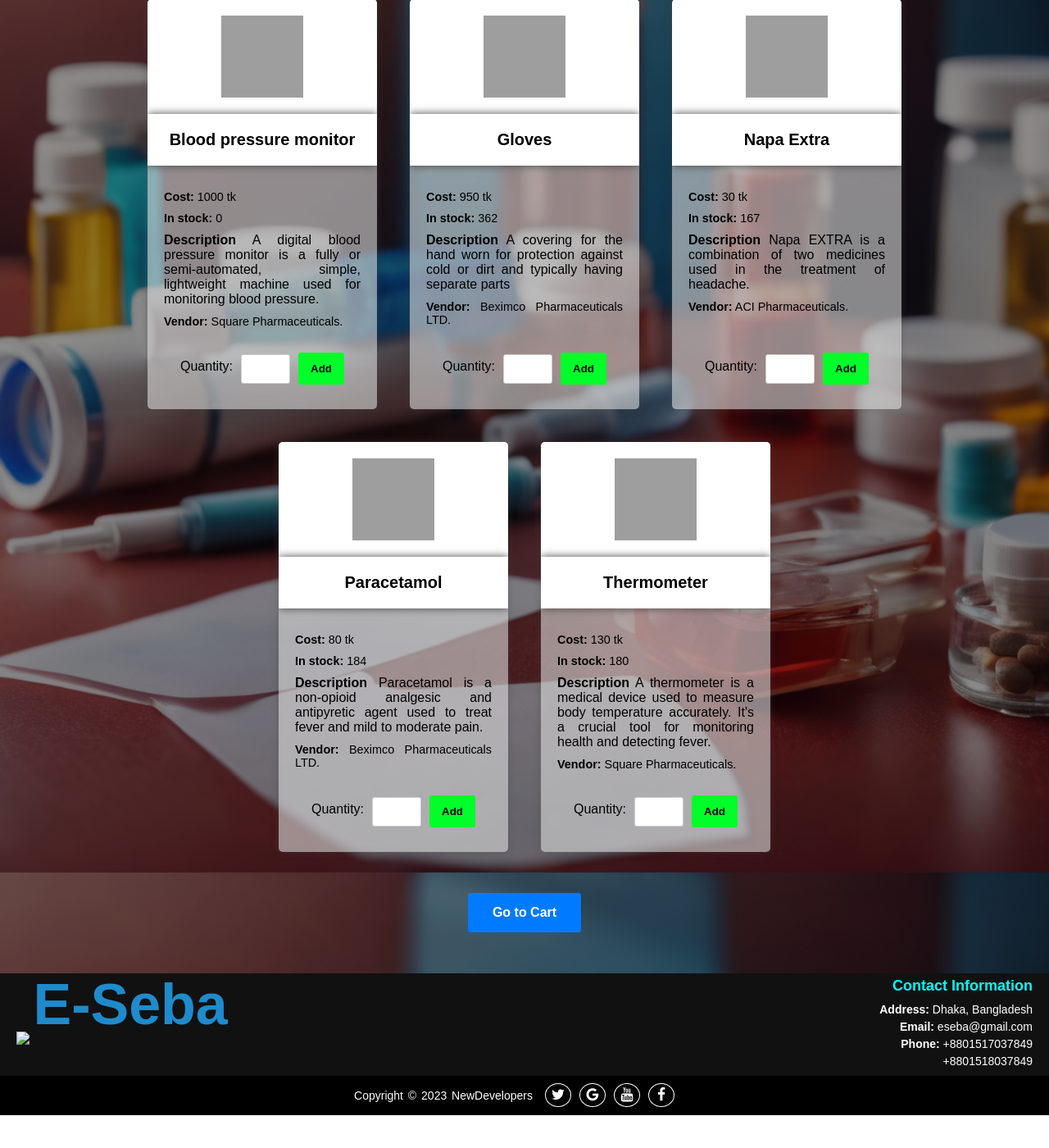
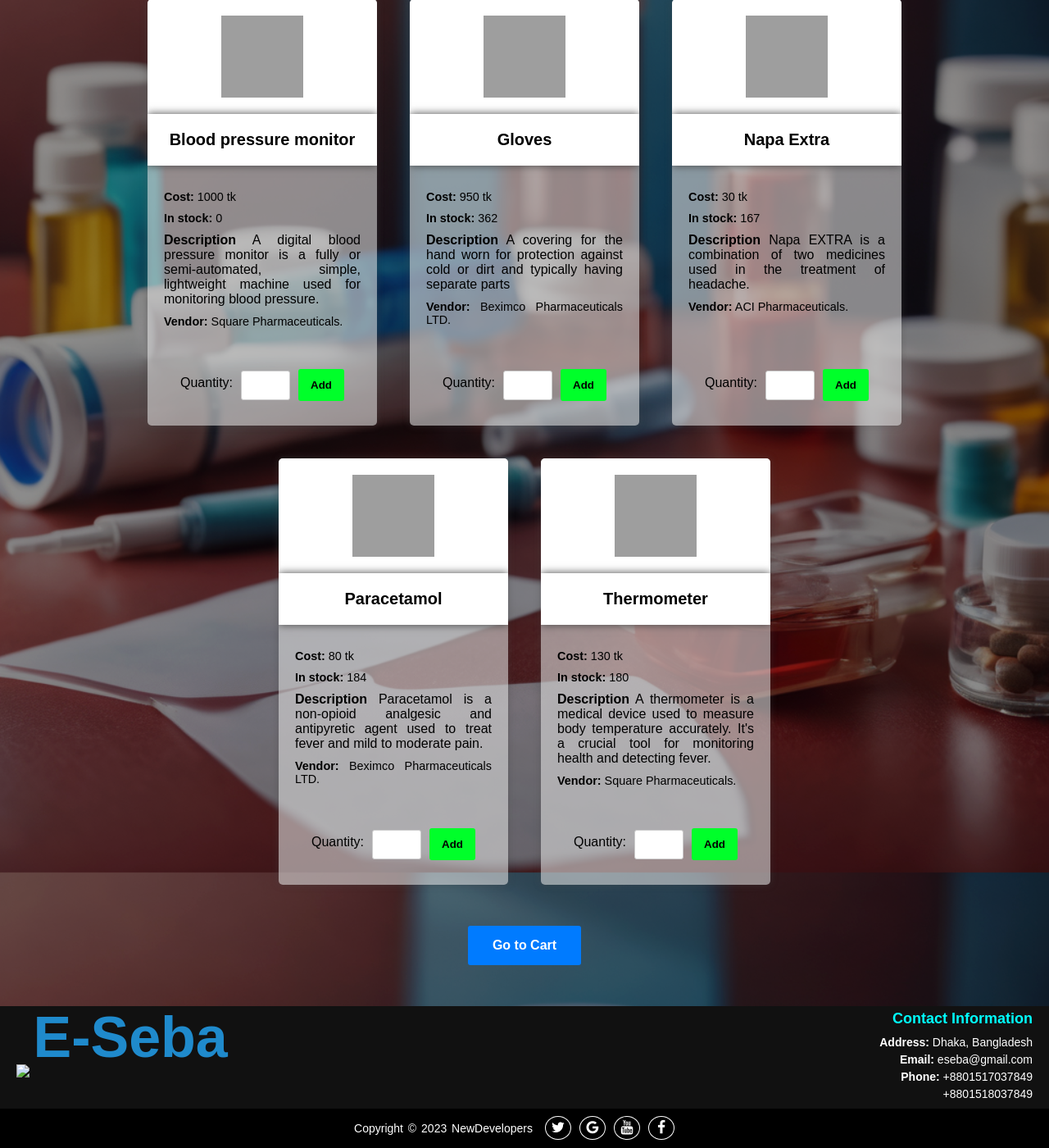
Before and after one commit to InjamulHaque1/eseba, a Django app: page /products/ in a window 1280 px wide. Shown: the part 216-1616 px from the top of the page at 82% size. Before the commit the page ends 1576 px from the top, so only its background shows below. Run offline with Django 4.2, Linux system fonts and the light colour scheme; data comes from the database, SQL or seed files in the repository; some web fonts are replaced; grey boxes are pictures that could not be loaded.

Commit message:
final emergency left

```diff
--- a/newProject/myApp/static/css/__appointment.css
+++ b/newProject/myApp/static/css/__appointment.css
@@ -1,4 +1,8 @@
 @import url('https://fonts.googleapis.com/css2?family=Mooli&display=swap');
+
+.main-container {
+    min-height: 100vh;
+}
 
 .search-container {
     margin: 20px 0px 50px;
@@ -43,7 +47,7 @@
 .doctor-profile-container {
     display: flex;
     padding: 30px 80px;
-    justify-content: space-between;
+    justify-content: flex-start;
     align-items: flex-start;
     flex-wrap: wrap;
     border-radius: 5px;
--- a/newProject/myApp/static/css/__home.css
+++ b/newProject/myApp/static/css/__home.css
@@ -3,7 +3,7 @@
   flex-direction: column;
   align-items: center;
   justify-content: flex-start;
-  min-height: 80vh;
+  min-height: 100vh;
   text-align: center;
   background-image: url('../image/background.png');
   background-size: cover;
--- a/newProject/myApp/static/css/__products.css
+++ b/newProject/myApp/static/css/__products.css
@@ -1,4 +1,7 @@
 @import url('https://fonts.googleapis.com/css2?family=Mooli&display=swap');
+.main-container {
+    min-height: 100vh;
+}
 .search-container {
     margin: 20px 0px 50px;
     display: flex;
@@ -52,7 +55,7 @@
 .product-card {
     color: #000;
     width: 280px;
-    height: 500px;
+    height: 520px;
     margin: 10px;
     padding: 20px;
     transition: transform 0.2s;
--- a/newProject/myApp/urls.py
+++ b/newProject/myApp/urls.py
@@ -1,19 +1,23 @@
 from django.contrib import admin
 from django.urls import path
+from django.views.generic import RedirectView
 
 from . import views
 
 urlpatterns = [
+    #admin and basic urls
     path('admin/', admin.site.urls),
-    path('custom_error/', views.custom_error, name='custom_error'),
     path('', views.home, name='home'),
     path('home/', views.home, name='home'),
+    path('about/', views.about, name='about'),
 
+    #user acc urls
     path('login/', views.login, name='login'),
     path('register/', views.register, name='register'),
     path('user_profile/', views.user_profile, name='user_profile'),
     path('logout/', views.logout, name='logout'),
 
+    #product urls
     path('products/', views.products, name='products'),
     path('product_search/', views.product_search, name='product_search'),
     path('cart/', views.cart, name='cart'),
@@ -22,11 +26,16 @@ urlpatterns = [
     path('remove_from_cart/<int:product_id>/', views.remove_from_cart, name='remove_from_cart'),
     path('checkout/', views.checkout, name='checkout'),
 
+    #doctor appointment urls
     path('appointment/', views.appointment, name='appointment'),
     path('doctor_search/', views.doctor_search, name='doctor_search'),
     path('create_appointment/<int:doctor_id>/', views.create_appointment, name='create_appointment'),
     path('cancel_appointment/<int:appointment_id>/<int:doctor_id>/', views.cancel_appointment, name='cancel_appointment'),
 
+    #emergency urls not done
     path('emergency/', views.emergency, name='emergency'),
-    path('about/', views.about, name='about')
+
+    #error handaling urls
+    path('custom_error/', views.custom_error, name='custom_error'),
+    path('<path:undefined_path>/', RedirectView.as_view(url='/custom_error/')),
 ]
```
